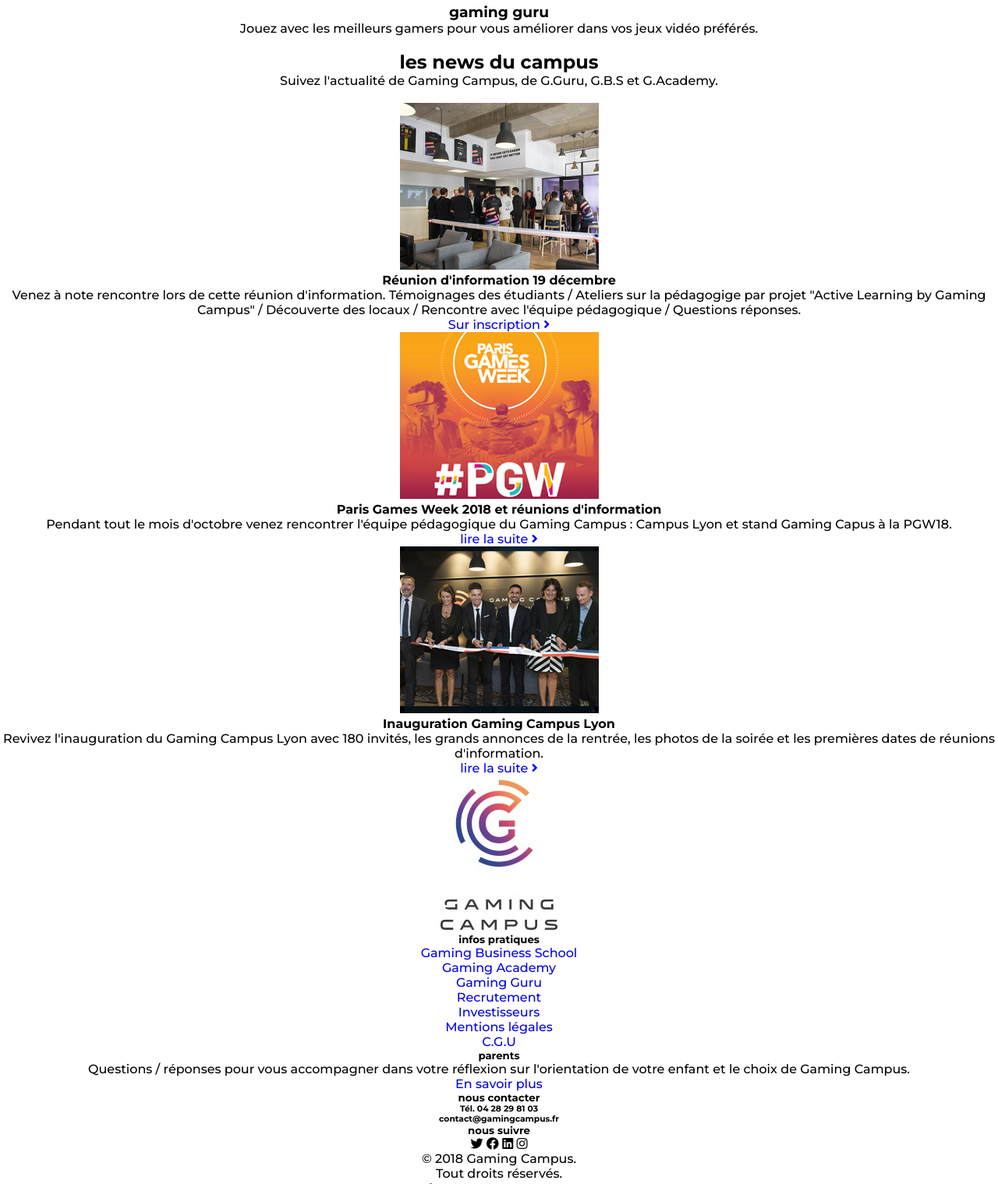
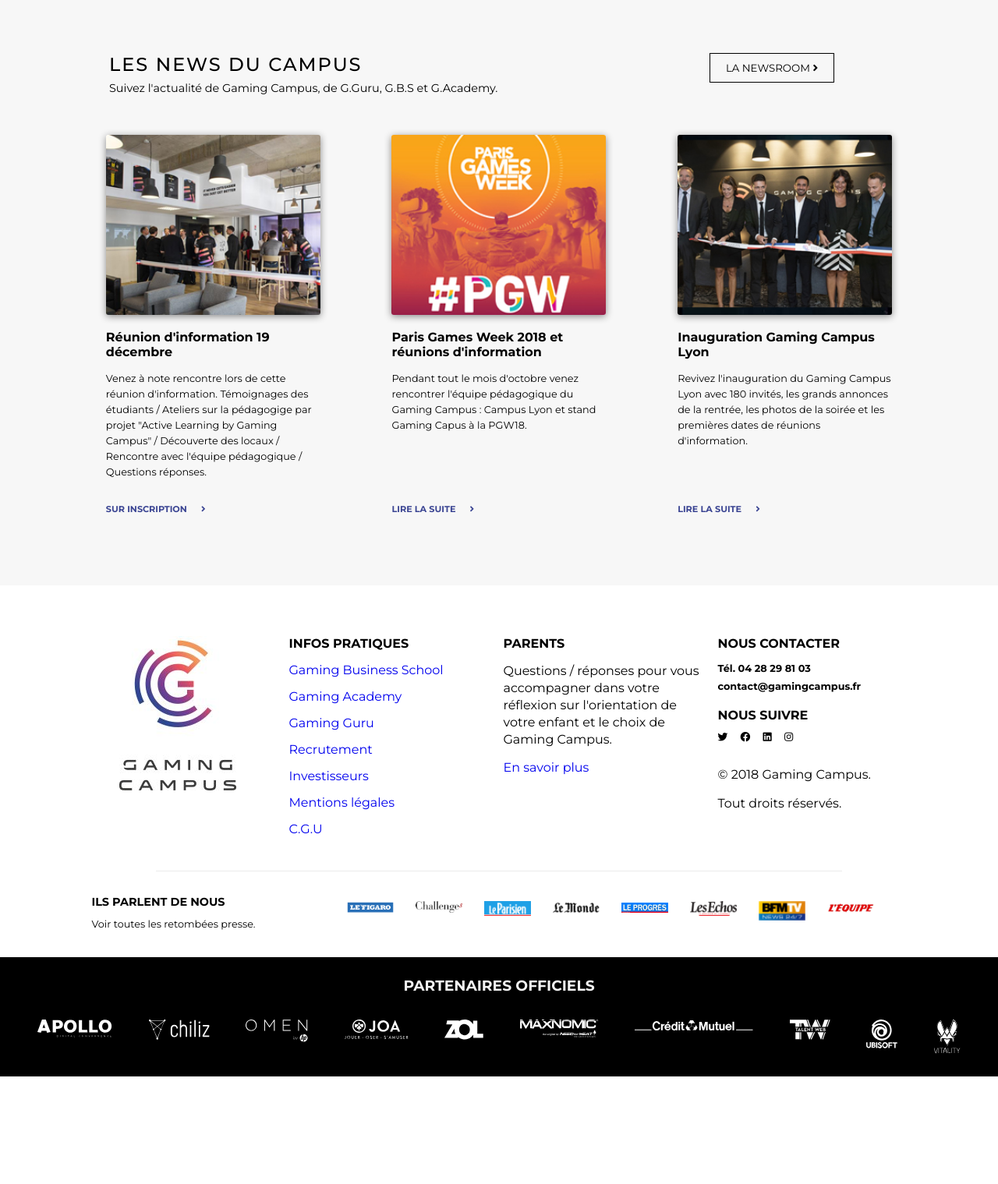
Before and after one commit to rodric74/training--website-integration, a plain HTML site: page index.html in a window 1280 px wide. Shown: the part 1281-2800 px from the top of the page at 78% size. After the commit the page ends 2662 px from the top, so only its background shows below. Drawn offline with Linux system fonts and the light colour scheme.

Commit message:
integration desktop ok

```diff
--- a/style.css
+++ b/style.css
@@ -1,4 +1,4 @@
-@import url("https://fonts.googleapis.com/css2?family=Montserrat:wght@100;500;700&display=swap");
+@import url("https://fonts.googleapis.com/css2?family=Montserrat:wght@100;400;500;700&display=swap");
 
 :root {
   --backgroundcolor1: white;
@@ -114,3 +114,252 @@
 .main-header i {
   transform: translateX(5px);
 }
+
+.header-text {
+  max-width: 1100px;
+  padding: 45px 0;
+  font-size: 1.2rem;
+  line-height: 30px;
+  margin: 0 auto;
+}
+
+.icon-part {
+  background: var(--backgroundcolor2);
+  color: var(--fontcolor2);
+  padding: 65px 0;
+}
+
+.icon-part-container {
+  display: flex;
+  justify-content: space-between;
+  align-items: center;
+  max-width: 1100px;
+  margin: 0 auto;
+}
+
+.lip-logo {
+  margin-bottom: 30px;
+}
+
+.list-icon-part h3 {
+  text-transform: uppercase;
+  font-size: 0.9rem;
+  font-weight: 700;
+}
+
+.list-icon-part p {
+  width: 80%;
+  margin: 10px auto 20px;
+}
+
+.list-icon-part button {
+  padding: 10px 30px;
+}
+
+.news-part {
+  background: rgba(245, 245, 245, 0.806);
+  padding: 80px 0 45px;
+}
+
+.header-news {
+  display: grid;
+  grid-template-columns: 70% 30%;
+  max-width: 1000px;
+  margin: 0 auto;
+}
+
+.left-part {
+  line-height: 30px;
+}
+
+.left-part h2 {
+  text-transform: uppercase;
+  letter-spacing: 2px;
+  font-weight: 500;
+  text-align: left;
+}
+
+.left-part p {
+  font-size: 0.9rem;
+  text-align: left;
+}
+
+.right-part button {
+  color: var(--fontcolor1);
+  border-color: var(--fontcolor1);
+  padding: 10px 20px;
+}
+
+.right-part button:hover {
+  color: whitesmoke;
+  background: rgba(0, 0, 0, 0.737);
+}
+
+.main-news-container {
+  display: flex;
+  justify-content: space-around;
+  max-width: 1100px;
+  margin: 45px auto;
+}
+
+.main-news-container > div {
+  position: relative;
+  max-width: 25%;
+}
+
+.mn-pic img {
+  object-fit: cover;
+  width: 100%;
+  border-radius: 3px;
+  box-shadow: 0 2px 10px #888;
+}
+
+.main-news-container h4 {
+  margin: 15px 0;
+  text-align: left;
+}
+
+.main-news-container p {
+  text-align: left;
+  font-size: 0.8rem;
+  line-height: 20px;
+  margin-bottom: 45px;
+}
+
+.link {
+  text-align: left;
+  position: absolute;
+  bottom: 0;
+}
+
+.main-news a {
+  text-transform: uppercase;
+  color: var(--linkcolor);
+  font-size: 0.7rem;
+  font-weight: 900;
+}
+
+.main-news a:hover {
+  color: rgb(226, 173, 28);
+}
+
+.main-news i {
+  transform: translateX(15px);
+}
+
+.contact-container {
+  padding: 65px 0 20px;
+  max-width: 1100px;
+  margin: 0 auto;
+}
+
+.contact-list {
+  display: flex;
+  justify-content: space-around;
+  position: relative;
+  font-weight: 400;
+}
+
+.contact-list::after {
+  content: "";
+  position: absolute;
+  width: 80%;
+  height: 1px;
+  background: rgb(235, 235, 235);
+  bottom: -30px;
+}
+
+.contact-list .list {
+  text-align: left;
+  width: 24%;
+}
+
+#contact-img img {
+  display: block;
+  margin: 0 auto;
+}
+
+.contact-list h5 {
+  text-transform: uppercase;
+  font-size: 1rem;
+  margin-bottom: 15px;
+}
+
+.infos-p li {
+  margin: 15px 0;
+}
+
+.list p {
+  line-height: 22px;
+  margin-bottom: 15px;
+}
+
+.list h6 {
+  font-size: 0.8rem;
+  margin-bottom: 8px;
+}
+
+.list .network {
+  margin: 20px 0 8px;
+}
+
+.footer-logos i {
+  font-size: 0.8rem;
+  margin: 0 12px 30px 0;
+}
+
+.copyright {
+  margin: 0;
+}
+
+.contact-medias {
+  padding: 60px 0 15px;
+  display: flex;
+  align-items: center;
+  width: 95%;
+  margin: 0 auto;
+}
+
+.medias-text {
+  text-align: left;
+  width: 30%;
+}
+
+.medias-text h3 {
+  text-transform: uppercase;
+  font-size: 0.9rem;
+  margin-bottom: 12px;
+}
+
+.medias-text p {
+  font-size: 0.8rem;
+}
+
+.medias-logos {
+  display: flex;
+  justify-content: space-around;
+  width: 70%;
+}
+
+.medias-logos img {
+  width: 60px;
+}
+
+footer {
+  background-color: var(--backgroundcolor2);
+  color: whitesmoke;
+  padding: 25px;
+}
+
+footer h3 {
+  text-transform: uppercase;
+  font-weight: 700;
+  margin-bottom: 32px;
+}
+
+footer ul {
+  display: flex;
+  justify-content: space-around;
+  min-width: 1000px;
+  margin: 0 auto;
+}
```
